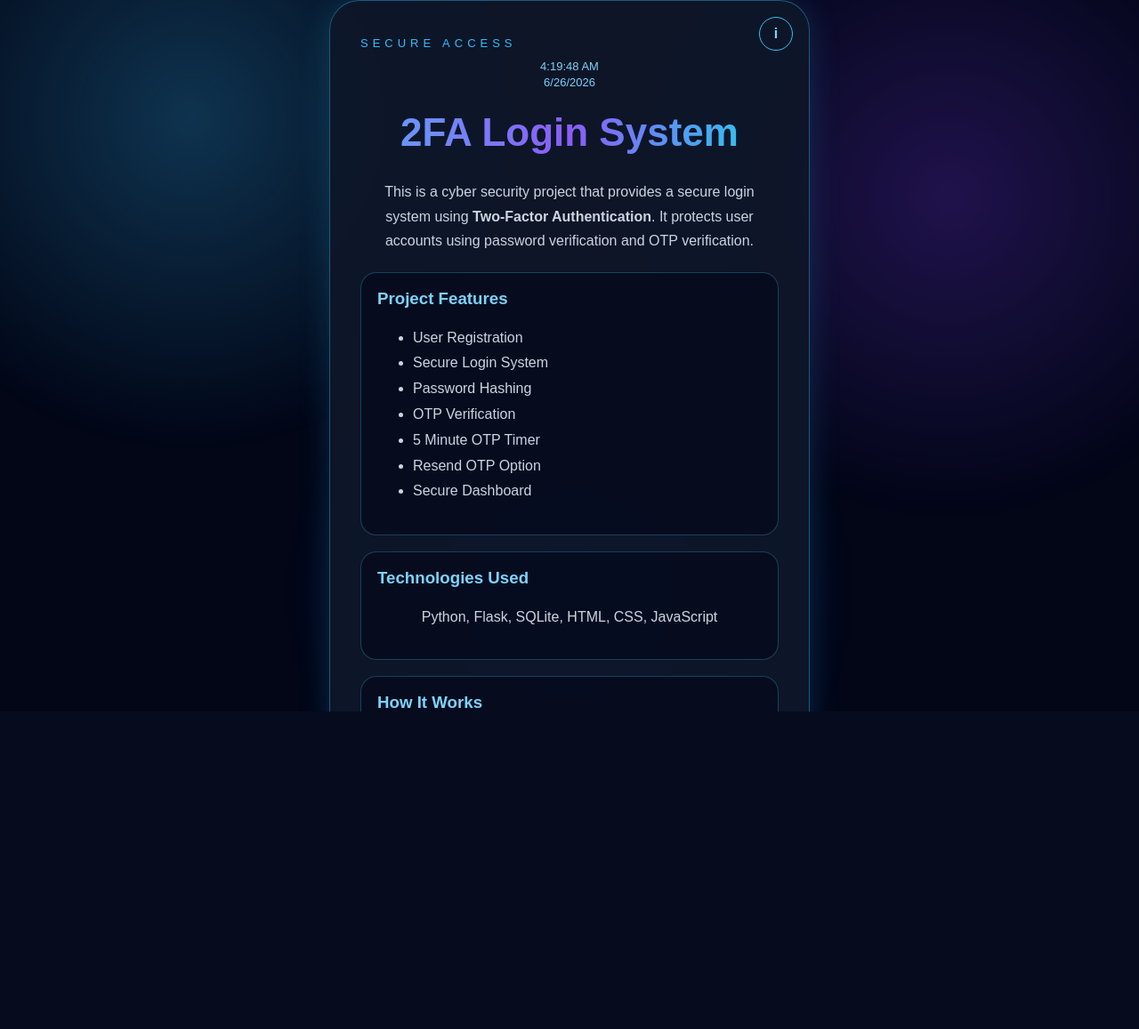
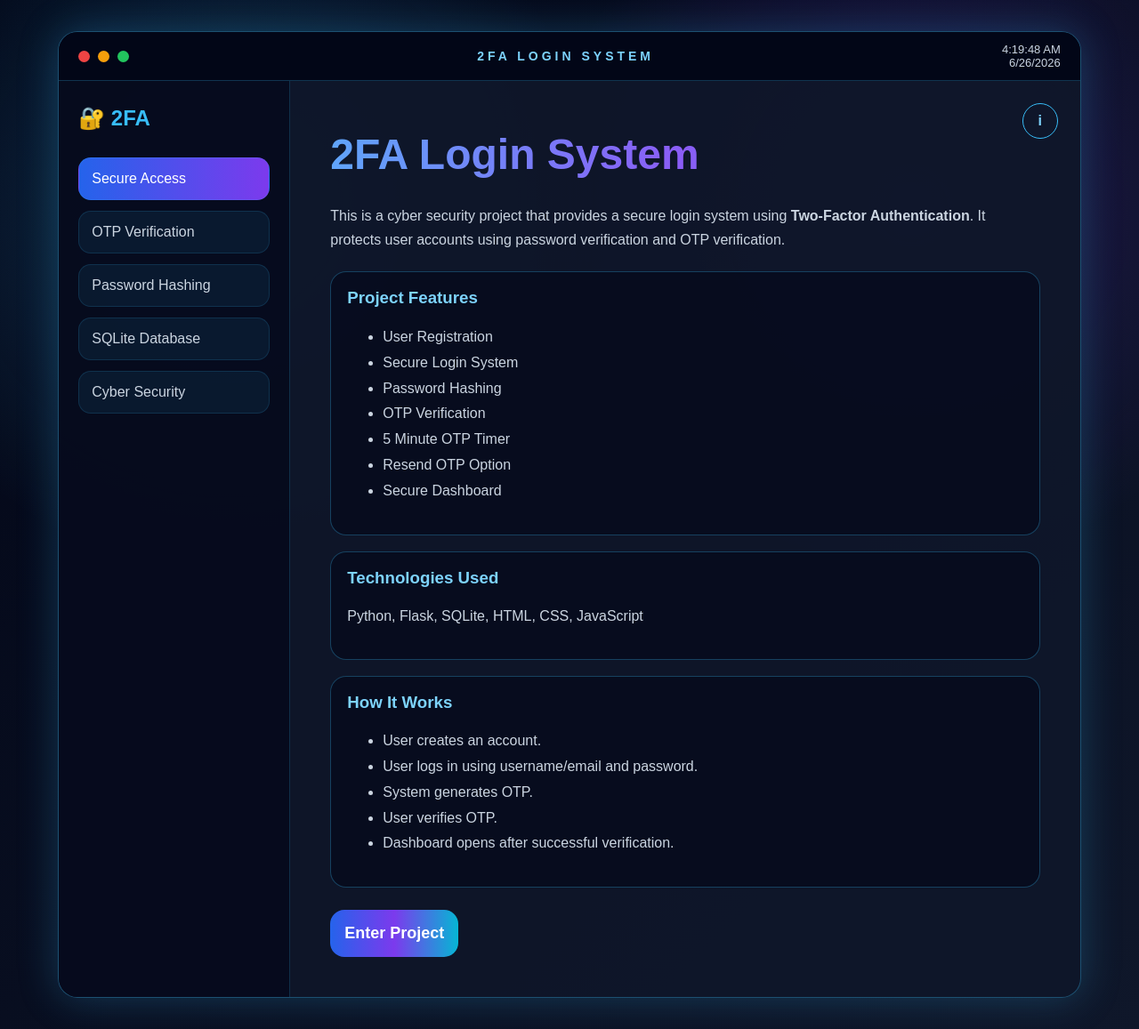
Before and after one commit to kanzariyaaditya-wq/Login-system-with-two-factor-authentication-, a Flask app: page / in a window 1280 px wide. Shown: the whole page at 89% size. Before the commit the page ends 800 px from the top, so only its background shows below. Run offline with Flask 3, Linux system fonts and the light colour scheme.

Commit message:
Update base.html with layout and style enhancements
Refactor CSS styles and HTML structure for improved layout and design.

```diff
--- a/templates/base.html
+++ b/templates/base.html
@@ -12,68 +12,113 @@
             min-height: 100vh;
             font-family: Arial, sans-serif;
             background: #020617;
-            overflow: hidden;
             color: white;
-            display: flex;
-            justify-content: center;
-            align-items: center;
+            overflow: auto;
         }
 
-        .cyber-bg {
-            position: fixed;
-            inset: 0;
+        .desktop-bg {
+            min-height: 100vh;
+            padding: 35px;
             background:
-                radial-gradient(circle at 20% 20%, rgba(56,189,248,0.25), transparent 28%),
-                radial-gradient(circle at 80% 30%, rgba(124,58,237,0.25), transparent 28%),
-                radial-gradient(circle at 50% 80%, rgba(37,99,235,0.22), transparent 32%);
-            animation: bgMove 10s infinite alternate;
-            z-index: 0;
+                radial-gradient(circle at 20% 20%, rgba(56,189,248,0.22), transparent 30%),
+                radial-gradient(circle at 80% 20%, rgba(124,58,237,0.22), transparent 30%),
+                linear-gradient(135deg, #020617, #0f172a);
         }
 
-        @keyframes bgMove {
-            from { transform: scale(1); }
-            to { transform: scale(1.12); }
+        .desktop-window {
+            width: 95%;
+            max-width: 1150px;
+            min-height: 680px;
+            margin: auto;
+            border-radius: 22px;
+            overflow: hidden;
+            background: rgba(15, 23, 42, 0.95);
+            border: 1px solid rgba(56,189,248,0.35);
+            box-shadow: 0 0 45px rgba(56,189,248,0.25);
         }
 
-        .card {
-            position: relative;
-            z-index: 2;
-            width: 92%;
-            max-width: 540px;
-            background: rgba(15, 23, 42, 0.92);
-            border: 1px solid rgba(56,189,248,0.4);
-            border-radius: 34px;
-            padding: 40px 34px;
-            box-shadow: 0 0 35px rgba(56,189,248,0.18);
+        .window-bar {
+            height: 55px;
+            background: rgba(2, 6, 23, 0.95);
+            display: flex;
+            align-items: center;
+            justify-content: space-between;
+            padding: 0 22px;
+            border-bottom: 1px solid rgba(56,189,248,0.25);
         }
 
-        .topbar {
-            position: relative;
-            text-align: center;
-            margin-bottom: 22px;
+        .dots {
+            display: flex;
+            gap: 9px;
         }
 
-        .secure-text {
-            color: #38bdf8;
-            letter-spacing: 5px;
-            font-size: 13px;
-            text-align: left;
+        .dot {
+            width: 13px;
+            height: 13px;
+            border-radius: 50%;
+        }
+
+        .red { background: #ef4444; }
+        .yellow { background: #f59e0b; }
+        .green { background: #22c55e; }
+
+        .window-title {
+            color: #7dd3fc;
+            letter-spacing: 4px;
+            font-size: 14px;
+            font-weight: bold;
         }
 
         .clock {
-            color: #7dd3fc;
+            color: #cbd5e1;
             font-size: 13px;
-            text-align: center;
-            margin-top: 10px;
-            line-height: 1.4;
+            text-align: right;
+        }
+
+        .desktop-layout {
+            display: grid;
+            grid-template-columns: 260px 1fr;
+            min-height: 625px;
+        }
+
+        .sidebar {
+            background: rgba(2,6,23,0.65);
+            border-right: 1px solid rgba(56,189,248,0.2);
+            padding: 28px 22px;
+        }
+
+        .logo {
+            font-size: 24px;
+            font-weight: bold;
+            color: #38bdf8;
+            margin-bottom: 30px;
+        }
+
+        .menu-item {
+            padding: 14px;
+            margin-bottom: 12px;
+            border-radius: 14px;
+            background: rgba(56,189,248,0.08);
+            color: #cbd5e1;
+            border: 1px solid rgba(56,189,248,0.15);
+        }
+
+        .menu-item.active {
+            color: white;
+            background: linear-gradient(90deg, #2563eb, #7c3aed);
+        }
+
+        .main-content {
+            padding: 45px;
+            position: relative;
         }
 
         .info-icon {
             position: absolute;
-            top: 18px;
-            right: 18px;
-            width: 38px;
-            height: 38px;
+            top: 25px;
+            right: 25px;
+            width: 40px;
+            height: 40px;
             border-radius: 50%;
             border: 1px solid #38bdf8;
             color: #7dd3fc;
@@ -85,8 +130,7 @@
         }
 
         h2 {
-            text-align: center;
-            font-size: 44px;
+            font-size: 48px;
             margin: 10px 0 28px;
             background: linear-gradient(90deg, #60a5fa, #8b5cf6, #22d3ee);
             -webkit-background-clip: text;
@@ -126,9 +171,14 @@
             cursor: pointer;
         }
 
+        button:hover {
+            transform: translateY(-2px);
+            box-shadow: 0 0 25px rgba(56,189,248,0.4);
+        }
+
         p {
-            text-align: center;
             color: #cbd5e1;
+            line-height: 1.7;
         }
 
         a {
@@ -244,29 +280,47 @@
                 font-size: 34px;
             }
 
-            .secure-text {
-                text-align: center;
+            .window-title {
                 font-size: 11px;
-                letter-spacing: 3px;
+                letter-spacing: 2px;
             }
 
             .clock {
-                font-size: 12px;
+                font-size: 11px;
             }
         }
     </style>
 </head>
 
 <body>
-    <div class="cyber-bg"></div>
+<div class="desktop-bg">
+    <div class="desktop-window">
 
-    <div class="card">
-        <div class="info-icon" onclick="openInfo()">i</div>
+        <div class="window-bar">
+            <div class="dots">
+                <div class="dot red"></div>
+                <div class="dot yellow"></div>
+                <div class="dot green"></div>
+            </div>
 
-        <div class="topbar">
-            <div class="secure-text">SECURE ACCESS</div>
+            <div class="window-title">2FA LOGIN SYSTEM</div>
+
             <div class="clock" id="liveClock">Loading...</div>
         </div>
+
+        <div class="desktop-layout">
+            <div class="sidebar">
+                <div class="logo">🔐 2FA</div>
+
+                <div class="menu-item active">Secure Access</div>
+                <div class="menu-item">OTP Verification</div>
+                <div class="menu-item">Password Hashing</div>
+                <div class="menu-item">SQLite Database</div>
+                <div class="menu-item">Cyber Security</div>
+            </div>
+
+            <div class="main-content">
+                <div class="info-icon" onclick="openInfo()">i</div>
 
                 {% with messages = get_flashed_messages(with_categories=true) %}
                     {% if messages %}
```
Also changed, not shown: other parts of templates/base.html (+17 -27 lines). Lines whose indentation alone changed are shown as unchanged.
